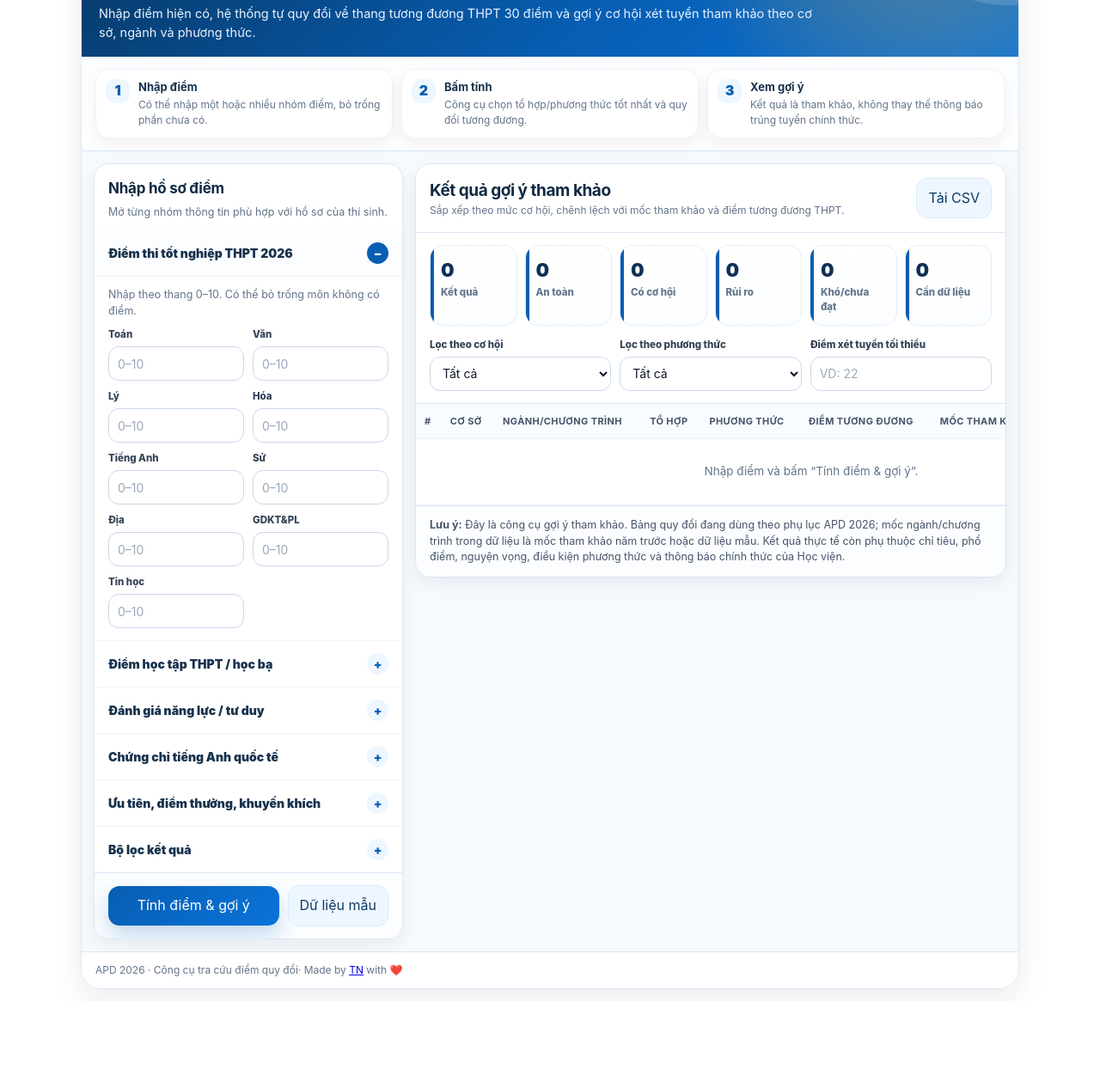
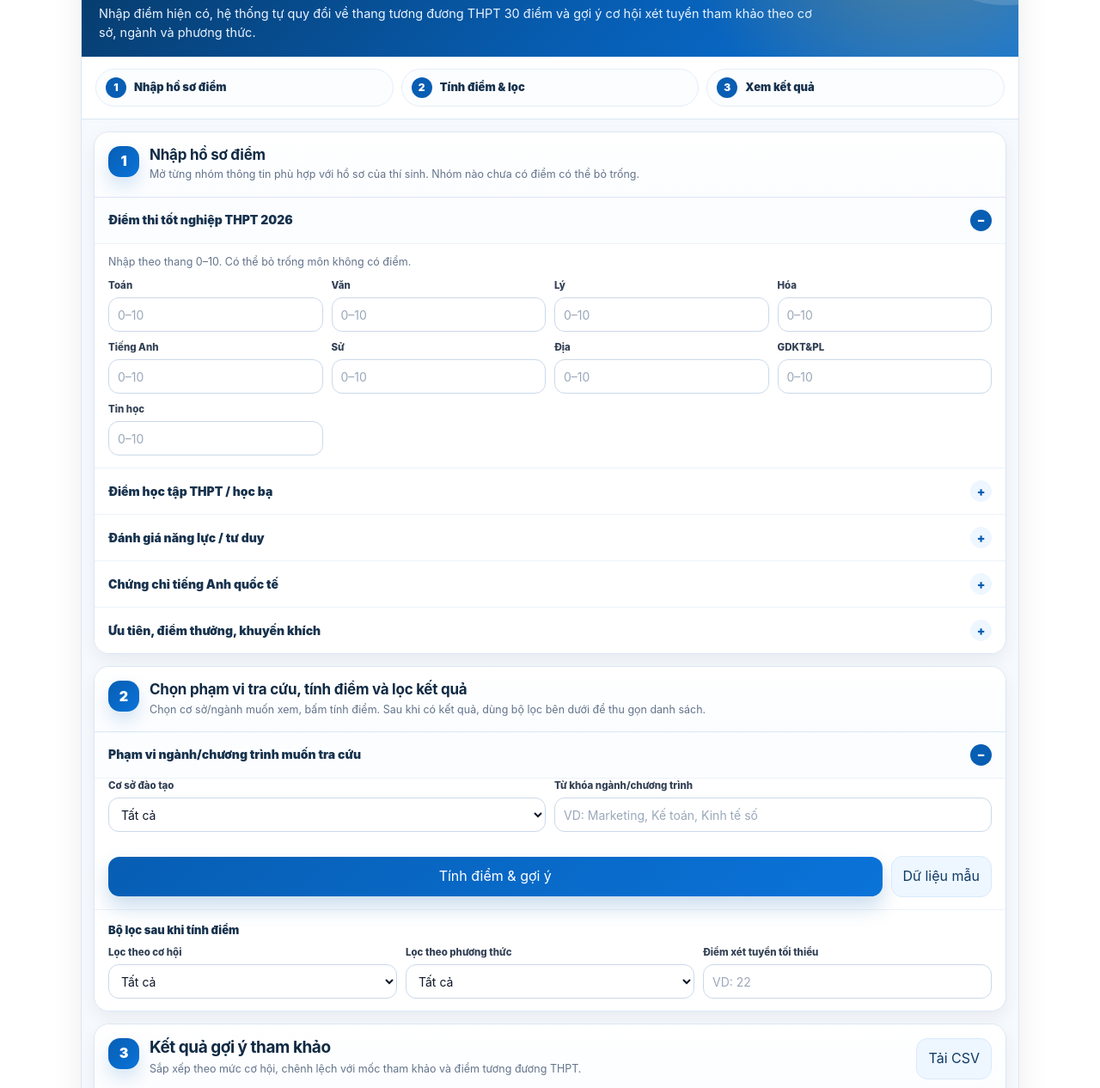
Before and after one commit to thieuns88/thieuns88.github.io, a plain HTML site: page tra-cuu-diem-quy-doi-2026/index.html in a window 1280 px wide. Shown: the part 134-1400 px from the top of the page at 86% size. Before the commit the page ends 1299 px from the top, so only its background shows below. Drawn offline with Linux system fonts and the light colour scheme.

Commit message:
Signed-off-by: thieuns88 <thieuns88@gmail.com>

```diff
--- a/tra-cuu-diem-quy-doi-2026/index.html
+++ b/tra-cuu-diem-quy-doi-2026/index.html
@@ -88,15 +88,25 @@
       border-bottom:1px solid var(--apd-line);
       background:linear-gradient(180deg,#fbfdff,#fff);
     }
-    @media (min-width:780px){.quick-help{grid-template-columns:repeat(3,1fr)}}
     .help-item{display:flex;gap:10px;align-items:flex-start;padding:11px;border:1px solid #edf3fa;border-radius:16px;background:#fff;box-shadow:var(--shadow-soft)}
     .help-icon{width:28px;height:28px;border-radius:10px;background:var(--apd-soft);color:var(--apd-blue);display:grid;place-items:center;font-weight:950;flex:none}
     .help-item b{display:block;font-size:13px;color:#17324d}.help-item span{display:block;margin-top:2px;font-size:12px;color:var(--apd-muted)}
-    .grid{display:grid;grid-template-columns:1fr;gap:14px;padding:14px;background:var(--apd-bg)}
-    @media (min-width:980px){.grid{grid-template-columns:360px minmax(0,1fr);align-items:start}}
+    .step-nav{display:grid;grid-template-columns:1fr;gap:9px;padding:14px 16px;background:#fff;border-bottom:1px solid var(--apd-line)}
+    .step-nav a{display:flex;align-items:center;gap:9px;text-decoration:none;color:#17324d;border:1px solid #e3edf8;background:#fbfdff;border-radius:999px;padding:9px 11px;font-weight:900;font-size:13px;transition:.16s ease}
+    .step-nav a:hover{border-color:#b9d7f5;background:#eef6ff;transform:translateY(-1px)}
+    .step-nav .nav-no{width:24px;height:24px;border-radius:999px;background:var(--apd-blue);color:#fff;display:grid;place-items:center;font-size:12px;flex:none}
+    @media (min-width:760px){.step-nav{grid-template-columns:repeat(3,1fr)}}
+    .workflow{display:grid;grid-template-columns:1fr;gap:14px;padding:14px;background:var(--apd-bg)}
     .card{background:var(--apd-card);border:1px solid var(--apd-line);border-radius:var(--radius);box-shadow:var(--shadow-soft);overflow:hidden}
+    .step-card{scroll-margin-top:16px}
+    .step-head{display:flex;align-items:flex-start;gap:12px;padding:16px;border-bottom:1px solid var(--apd-line);background:linear-gradient(180deg,#fff,#fbfdff)}
+    .step-no{width:36px;height:36px;border-radius:14px;background:linear-gradient(135deg,var(--apd-blue),var(--apd-blue-2));color:#fff;display:grid;place-items:center;font-weight:950;box-shadow:0 10px 20px rgba(7,94,179,.16);flex:none}
+    .step-title{margin:0;color:#102a43;font-size:18px;letter-spacing:-.025em;line-height:1.2}
+    .step-desc{margin:4px 0 0;color:var(--apd-muted);font-size:12.5px}
     .card h2{font-size:17px;margin:0;padding:16px 16px 8px;color:#102a43;letter-spacing:-.015em}
+    .card h2.step-title{padding:0}
     .panel-subtitle{margin:-2px 16px 12px;color:var(--apd-muted);font-size:12.5px}
+    .section-stack{background:#fff}
     details.section{border-top:1px solid #edf3fa;padding:0;background:#fff}
     details.section:first-of-type{border-top:none}
     details.section summary{list-style:none;cursor:pointer;display:flex;align-items:center;justify-content:space-between;gap:12px;padding:14px 16px;font-weight:900;color:#17324d;font-size:14px;transition:.15s ease}
@@ -107,22 +117,31 @@
     details.section[open] summary{border-bottom:1px solid #edf3fa;background:#fbfdff}
     details.section .hint, details.section .form-grid, details.section .checkrow{margin-left:16px;margin-right:16px}
     details.section .hint{font-size:12.5px;color:var(--apd-muted);margin-top:12px;margin-bottom:10px}
-    .form-grid{display:grid;grid-template-columns:1fr 1fr;gap:10px;margin-bottom:14px}
+    .form-grid{display:grid;grid-template-columns:1fr;gap:10px;margin-bottom:14px}
     .form-grid.one{grid-template-columns:1fr}
+    @media (min-width:560px){.form-grid{grid-template-columns:repeat(2,1fr)}}
+    @media (min-width:900px){.form-grid{grid-template-columns:repeat(3,1fr)}.form-grid.one{grid-template-columns:repeat(2,1fr)}}
+    @media (min-width:1080px){.input-panel .form-grid:not(.one){grid-template-columns:repeat(4,1fr)}}
     label{font-size:11.5px;font-weight:850;color:#334155;display:block;margin-bottom:5px}
     input,select{width:100%;height:40px;border:1px solid #cbd9ea;border-radius:12px;padding:8px 10px;background:#fff;color:var(--apd-text);font:inherit;font-size:14px;outline:none;transition:.16s ease}
     input::placeholder{color:#9aa8ba}
     input:focus,select:focus{border-color:var(--apd-blue-2);box-shadow:0 0 0 4px rgba(10,115,217,.13)}
     .checkrow{display:flex;gap:9px;align-items:center;margin-top:2px;margin-bottom:14px;color:#334155;font-size:13px;font-weight:650}
     .checkrow input{width:16px;height:16px;padding:0;flex:none}
-    .actions{display:flex;gap:10px;align-items:center;padding:14px 16px;border-top:1px solid var(--apd-line);background:#fbfdff}
+    .control-panel .actions{border-top:none;border-bottom:1px solid #edf3fa;background:#fff}
+    .actions{display:flex;gap:10px;align-items:center;padding:14px 16px;background:#fbfdff}
     button{border:none;border-radius:13px;padding:11px 13px;font-weight:900;cursor:pointer;font:inherit;transition:.16s ease;min-height:42px}
     .btn-primary{background:linear-gradient(135deg,var(--apd-blue),var(--apd-blue-2));color:#fff;flex:1;box-shadow:0 12px 24px rgba(7,94,179,.22)}
     .btn-primary:hover{transform:translateY(-1px);filter:brightness(.98)}
     .btn-ghost{background:#eef6ff;color:#0f3b66;border:1px solid #d9eafa}
     .btn-ghost:hover{background:#e4f1ff}
+    .toolbar-title{padding:14px 16px 8px;color:#17324d;font-weight:950;font-size:13px;background:#fff}
+    .toolbar{display:grid;grid-template-columns:1fr;gap:10px;padding:0 16px 14px;background:#fff}
+    @media (min-width:780px){.toolbar{grid-template-columns:1fr 1fr 1fr;align-items:end}}
+    .warn{padding:11px 13px;border:1px solid #ffd8a8;background:#fff7e6;border-radius:13px;color:#7c4a03;margin:14px 16px 0;font-size:13px}
     .result-panel{min-width:0}
-    .result-head{display:flex;gap:12px;align-items:center;justify-content:space-between;flex-wrap:wrap;padding:16px;border-bottom:1px solid var(--apd-line);background:#fff}
+    .result-head{display:flex;gap:12px;align-items:flex-start;justify-content:space-between;flex-wrap:wrap;padding:16px;border-bottom:1px solid var(--apd-line);background:linear-gradient(180deg,#fff,#fbfdff)}
+    .result-head .step-head{padding:0;border:0;background:transparent}
     .result-head h2{padding:0;margin:0;font-size:19px;letter-spacing:-.025em}
     .small{font-size:12px;color:var(--apd-muted)}
     .summary{display:grid;grid-template-columns:repeat(2,1fr);gap:9px;padding:14px 16px}
@@ -131,9 +150,6 @@
     .metric{position:relative;overflow:hidden;border:1px solid #e3edf8;border-radius:15px;padding:12px;background:linear-gradient(180deg,#fff,#fbfdff)}
     .metric::before{content:"";position:absolute;left:0;top:0;width:4px;height:100%;background:var(--apd-blue)}
     .metric .num{font-size:22px;font-weight:950;margin-bottom:1px;color:#0f2f55;letter-spacing:-.04em}.metric .lbl{font-size:11.5px;color:var(--apd-muted);font-weight:850}
-    .toolbar{display:grid;grid-template-columns:1fr;gap:10px;padding:0 16px 14px}
-    @media (min-width:780px){.toolbar{grid-template-columns:1fr 1fr 1fr;align-items:end}}
-    .warn{padding:11px 13px;border:1px solid #ffd8a8;background:#fff7e6;border-radius:13px;color:#7c4a03;margin:0 16px 14px;font-size:13px}
     .table-wrap{overflow:auto;border-top:1px solid var(--apd-line);background:#fff}
     table{width:100%;border-collapse:separate;border-spacing:0;min-width:920px}
     th,td{padding:12px 10px;border-bottom:1px solid #edf3fa;text-align:left;vertical-align:top;font-size:13.5px}
@@ -149,10 +165,10 @@
     .linklike{color:var(--apd-blue);font-weight:900}
     .hidden{display:none!important}
     @media (max-width:720px){
-      .apd-widget{padding:8px}.embed-shell{border-radius:18px}.mini-hero{padding:17px}.brand b{font-size:14px}.mini-hero h1{font-size:23px}.hero-tags{gap:6px}.tag{font-size:11.5px;padding:6px 8px}.grid{padding:10px;gap:10px}.form-grid{grid-template-columns:1fr}.actions{position:sticky;bottom:0;z-index:5;box-shadow:0 -10px 22px rgba(15,23,42,.08);background:rgba(251,253,255,.96);backdrop-filter:blur(12px)}.actions{flex-direction:column}.btn-primary,.btn-ghost{width:100%}
+      .apd-widget{padding:8px}.embed-shell{border-radius:18px}.mini-hero{padding:17px}.brand b{font-size:14px}.mini-hero h1{font-size:23px}.hero-tags{gap:6px}.tag{font-size:11.5px;padding:6px 8px}.workflow{padding:10px;gap:10px}.step-nav{padding:10px}.step-head{padding:14px}.step-title{font-size:16px}.form-grid{grid-template-columns:1fr}.actions{position:sticky;bottom:0;z-index:5;box-shadow:0 -10px 22px rgba(15,23,42,.08);background:rgba(251,253,255,.96);backdrop-filter:blur(12px);flex-direction:column}.btn-primary,.btn-ghost{width:100%}
       table{min-width:0;border-spacing:0 10px;padding:0 10px 10px;background:#f6f9fd}thead{display:none}tbody,tr,td{display:block}tr{background:#fff;border:1px solid var(--apd-line);border-radius:16px;box-shadow:var(--shadow-soft);overflow:hidden;margin:10px 0}td{border-bottom:1px solid #edf3fa;padding:9px 12px}td:last-child{border-bottom:none}td::before{display:block;font-size:10.5px;letter-spacing:.04em;text-transform:uppercase;color:#7b8ba0;font-weight:900;margin-bottom:3px}td:nth-child(1)::before{content:"STT"}td:nth-child(2)::before{content:"Cơ sở"}td:nth-child(3)::before{content:"Ngành/chương trình"}td:nth-child(4)::before{content:"Tổ hợp"}td:nth-child(5)::before{content:"Phương thức"}td:nth-child(6)::before{content:"Điểm tương đương"}td:nth-child(7)::before{content:"Mốc tham khảo"}td:nth-child(8)::before{content:"Chênh lệch"}td:nth-child(9)::before{content:"Đánh giá"}.table-wrap{overflow:visible;background:#f6f9fd}.toolbar{padding:0 12px 12px}.summary{padding:12px}.result-head{padding:14px}.notes{font-size:12px}.quick-help{padding:10px}
     }
-    @media print{body{background:#fff}.apd-widget{padding:0;max-width:none}.mini-hero,.quick-help,.actions,.toolbar,#exportBtn,.embed-footer{display:none!important}.embed-shell,.card{box-shadow:none;border:none}.grid{display:block;padding:0;background:#fff}.table-wrap{overflow:visible}table{min-width:0}th{position:static}}
+    @media print{body{background:#fff}.apd-widget{padding:0;max-width:none}.mini-hero,.quick-help,.step-nav,.actions,.toolbar,#exportBtn,.embed-footer{display:none!important}.embed-shell,.card{box-shadow:none;border:none}.workflow{display:block;padding:0;background:#fff}.table-wrap{overflow:visible}table{min-width:0}th{position:static}}
 
   </style>
 </head>
@@ -180,17 +196,23 @@
         </div>-->
       </section>
 
-      <section class="quick-help" aria-label="Hướng dẫn nhanh">
-        <div class="help-item"><div class="help-icon">1</div><div><b>Nhập điểm</b><span>Có thể nhập một hoặc nhiều nhóm điểm, bỏ trống phần chưa có.</span></div></div>
-        <div class="help-item"><div class="help-icon">2</div><div><b>Bấm tính</b><span>Công cụ chọn tổ hợp/phương thức tốt nhất và quy đổi tương đương.</span></div></div>
-        <div class="help-item"><div class="help-icon">3</div><div><b>Xem gợi ý</b><span>Kết quả là tham khảo, không thay thế thông báo trúng tuyển chính thức.</span></div></div>
-      </section>
+      <nav class="step-nav" aria-label="Đi nhanh tới từng bước">
+        <a href="#stepInput"><span class="nav-no">1</span><span>Nhập hồ sơ điểm</span></a>
+        <a href="#stepControl"><span class="nav-no">2</span><span>Tính điểm & lọc</span></a>
+        <a href="#resultsCard"><span class="nav-no">3</span><span>Xem kết quả</span></a>
+      </nav>
 
       <main>
-        <div class="grid">
-          <section class="card input-panel">
-            <h2>Nhập hồ sơ điểm</h2>
-            <p class="panel-subtitle">Mở từng nhóm thông tin phù hợp với hồ sơ của thí sinh.</p>
+        <div class="workflow">
+          <section class="card step-card input-panel" id="stepInput">
+            <div class="step-head">
+              <div class="step-no">1</div>
+              <div>
+                <h2 class="step-title">Nhập hồ sơ điểm</h2>
+                <p class="step-desc">Mở từng nhóm thông tin phù hợp với hồ sơ của thí sinh. Nhóm nào chưa có điểm có thể bỏ trống.</p>
+              </div>
+            </div>
+            <div class="section-stack">
               <details class="section" open>
                 <summary>Điểm thi tốt nghiệp THPT 2026</summary>
                 <p class="hint">Nhập theo thang 0–10. Có thể bỏ trống môn không có điểm.</p>
@@ -271,8 +293,19 @@
                   </div>
                 </div>
               </details>
-            <details class="section">
-              <summary>Bộ lọc kết quả</summary>
+            </div>
+          </section>
+
+          <section class="card step-card control-panel" id="stepControl">
+            <div class="step-head">
+              <div class="step-no">2</div>
+              <div>
+                <h2 class="step-title">Chọn phạm vi tra cứu, tính điểm và lọc kết quả</h2>
+                <p class="step-desc">Chọn cơ sở/ngành muốn xem, bấm tính điểm. Sau khi có kết quả, dùng bộ lọc bên dưới để thu gọn danh sách.</p>
+              </div>
+            </div>
+            <details class="section" open>
+              <summary>Phạm vi ngành/chương trình muốn tra cứu</summary>
               <div class="form-grid one">
                 <div>
                   <label for="campusFilter">Cơ sở đào tạo</label>
@@ -293,13 +326,23 @@
               <button class="btn-primary" id="calcBtn">Tính điểm & gợi ý</button>
               <button class="btn-ghost" id="demoBtn">Dữ liệu mẫu</button>
             </div>
+            <div id="warnings"></div>
+            <div class="toolbar-title">Bộ lọc sau khi tính điểm</div>
+            <div class="toolbar">
+              <div class="control"><label for="chanceFilter">Lọc theo cơ hội</label><select id="chanceFilter"><option value="all">Tất cả</option><option value="safe">An toàn</option><option value="ok">Có cơ hội</option><option value="risk">Rủi ro</option><option value="hard">Khó</option><option value="unknown">Cần dữ liệu</option></select></div>
+              <div class="control"><label for="methodFilter">Lọc theo phương thức</label><select id="methodFilter"><option value="all">Tất cả</option></select></div>
+              <div class="control"><label for="minScore">Điểm xét tuyển tối thiểu</label><input id="minScore" type="number" step="0.01" placeholder="VD: 22"></div>
+            </div>
           </section>
 
-          <section class="card result-panel" id="resultsCard">
+          <section class="card step-card result-panel" id="resultsCard">
             <div class="result-head">
+              <div class="step-head">
+                <div class="step-no">3</div>
                 <div>
-                <h2>Kết quả gợi ý tham khảo</h2>
-                <div class="small">Sắp xếp theo mức cơ hội, chênh lệch với mốc tham khảo và điểm tương đương THPT.</div>
+                  <h2 class="step-title">Kết quả gợi ý tham khảo</h2>
+                  <div class="step-desc">Sắp xếp theo mức cơ hội, chênh lệch với mốc tham khảo và điểm tương đương THPT.</div>
+                </div>
               </div>
               <button class="btn-ghost" id="exportBtn">Tải CSV</button>
             </div>
@@ -310,12 +353,6 @@
               <div class="metric"><div class="num">0</div><div class="lbl">Rủi ro</div></div>
               <div class="metric"><div class="num">0</div><div class="lbl">Khó/chưa đạt</div></div>
               <div class="metric"><div class="num">0</div><div class="lbl">Cần dữ liệu</div></div>
-            </div>
-            <div id="warnings"></div>
-            <div class="toolbar">
-              <div class="control"><label for="chanceFilter">Lọc theo cơ hội</label><select id="chanceFilter"><option value="all">Tất cả</option><option value="safe">An toàn</option><option value="ok">Có cơ hội</option><option value="risk">Rủi ro</option><option value="hard">Khó</option><option value="unknown">Cần dữ liệu</option></select></div>
-              <div class="control"><label for="methodFilter">Lọc theo phương thức</label><select id="methodFilter"><option value="all">Tất cả</option></select></div>
-              <div class="control"><label for="minScore">Điểm xét tuyển tối thiểu</label><input id="minScore" type="number" step="0.01" placeholder="VD: 22"></div>
             </div>
             <div class="table-wrap">
               <table>
@@ -727,10 +764,15 @@ function fillDemo(){
   calculateAll();
 }
 buildInputs();
-document.getElementById('calcBtn').addEventListener('click', calculateAll);
-document.getElementById('demoBtn').addEventListener('click', fillDemo);
+function scrollToResults(){
+  const el=document.getElementById('resultsCard');
+  if(el) setTimeout(()=>el.scrollIntoView({behavior:'smooth', block:'start'}), 80);
+}
+document.getElementById('calcBtn').addEventListener('click', ()=>{ calculateAll(); scrollToResults(); });
+document.getElementById('demoBtn').addEventListener('click', ()=>{ fillDemo(); scrollToResults(); });
 document.getElementById('exportBtn').addEventListener('click', exportCSV);
 for(const id of ['chanceFilter','methodFilter','minScore']) document.getElementById(id).addEventListener('input',()=>render(LAST_ROWS));
+for(const id of ['campusFilter','keywordFilter']) document.getElementById(id).addEventListener('input',()=>{ if(LAST_ROWS.length) calculateAll(); });
 
 </script>
 
```
Lines whose indentation alone changed are shown as unchanged.
